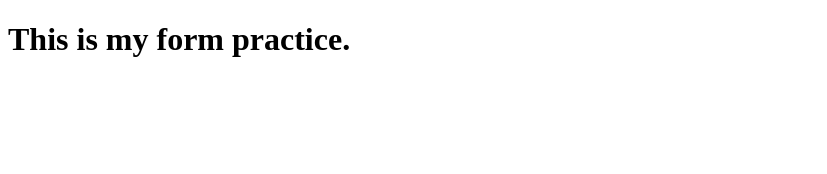
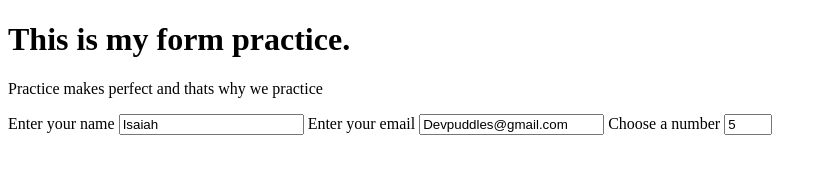
Before and after one commit to DevPuddle/form-practice-0, a plain HTML site: page index.html in a window 1280 px wide. Shown: the whole page, without its empty margins (0-827 px from the left). Drawn offline with Linux system fonts and the light colour scheme.

Commit message:
added a few form elements and attributes

```diff
--- a/index.html
+++ b/index.html
@@ -4,8 +4,21 @@
         <meta charset="UTF-8">
         <meta name="viewport" content="width=device-width, initial-scale=1.0">
         <title>form-practice-0</title>
+        <link rel="stylesheet" href="styles.css">
     </head>
     <body>
         <h1>This is my form practice.</h1>
+        <p>Practice makes perfect and thats why we practice</p>
+        <form>
+            <label id="name-input">
+                Enter your name <input type="text" name="name-input" placeholder="your name" required value="Isaiah">
+            </label>
+            <label id="email-input">
+                Enter your email <input type="email" name="email-input" placeholder="your email" required value="Devpuddles@gmail.com">
+            </label>
+            <label id="number-input">
+                Choose a number <input type="number" name="number-input" placeholder="number" required value="5" min="2" max="8">
+            </label>
+        </form>
     </body>
 </html>
```
